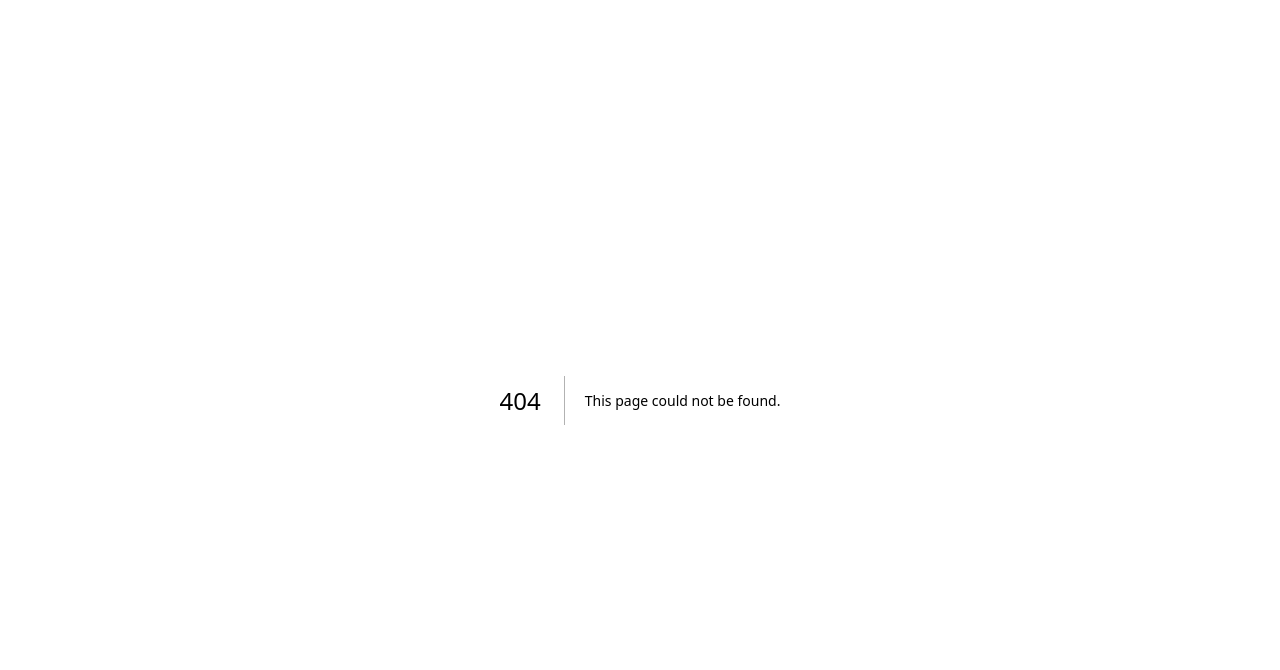
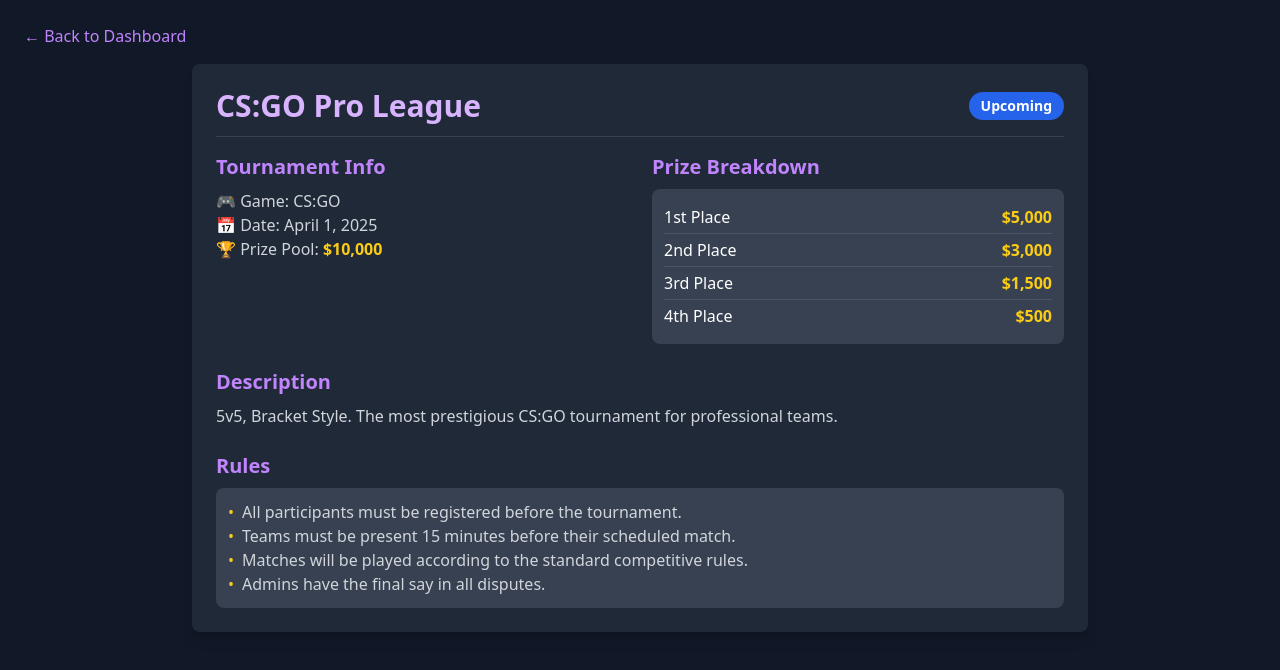
Before and after one commit to sidd-hac/gamehok_frontend, a Next.js app: page /tournaments/1 in a window 1280 px wide. Before the commit this address had no page. Shown: the top 670 px of the page. Built offline with nearby package versions, Linux system fonts and the light colour scheme.

Commit message:
detailed page done with some styling

```diff
--- a/package.json
+++ b/package.json
@@ -11,14 +11,18 @@
   "dependencies": {
     "@radix-ui/react-avatar": "^1.1.3",
     "@radix-ui/react-slot": "^1.1.2",
+    "@react-three/fiber": "^9.0.4",
+    "@types/three": "^0.173.0",
     "class-variance-authority": "^0.7.1",
     "clsx": "^2.1.1",
     "lucide-react": "^0.476.0",
+    "motion": "^12.4.7",
     "next": "15.1.7",
     "react": "^19.0.0",
     "react-dom": "^19.0.0",
     "tailwind-merge": "^3.0.2",
-    "tailwindcss-animate": "^1.0.7"
+    "tailwindcss-animate": "^1.0.7",
+    "three": "^0.173.0"
   },
   "devDependencies": {
     "@eslint/eslintrc": "^3",
--- a/src/app/page.tsx
+++ b/src/app/page.tsx
@@ -1,3 +1,4 @@
+"use client"
 
 import TournamentDashboard from "@/components/Dashboard";
 import Navbar from "@/components/Navbar";
--- /dev/null
+++ b/src/app/tournaments/[id]/page.tsx
@@ -0,0 +1,135 @@
+"use client";
+
+import { useEffect, useState } from "react";
+import { useParams, useRouter } from "next/navigation";
+
+interface Tournament {
+  id: number;
+  title: string;
+  gameName: string;
+  date: string;
+  prizePool: number;
+  status: string;
+  description: string;
+  prizeBreakdown: { position: string; amount: number }[];
+  rules: string[];
+}
+
+const Tournaments: Tournament[] = [
+  {
+    id: 1,
+    title: "CS:GO Pro League",
+    gameName: "CS:GO",
+    date: "April 1, 2025",
+    prizePool: 10000,
+    status: "Upcoming",
+    description: "5v5, Bracket Style. The most prestigious CS:GO tournament for professional teams.",
+    prizeBreakdown: [
+      { position: "1st Place", amount: 5000 },
+      { position: "2nd Place", amount: 3000 },
+      { position: "3rd Place", amount: 1500 },
+      { position: "4th Place", amount: 500 },
+    ],
+    rules: [
+      "All participants must be registered before the tournament.",
+      "Teams must be present 15 minutes before their scheduled match.",
+      "Matches will be played according to the standard competitive rules.",
+      "Admins have the final say in all disputes.",
+    ],
+  },
+];
+
+export default function TournamentDetailPage() {
+  const { id } = useParams();
+  const router = useRouter();
+  const [tournament, setTournament] = useState<Tournament | null>(null);
+
+  useEffect(() => {
+    if (id) {
+      const foundTournament = Tournaments.find((t) => t.id === Number(id));
+      setTournament(foundTournament || null);
+    }
+  }, [id]);
+
+  if (!tournament) {
+    return (
+      <div className="flex items-center justify-center h-screen text-white">
+        <p className="text-2xl font-semibold text-gray-400">Tournament Not Found</p>
+      </div>
+    );
+  }
+
+  return (
+    <div className="min-h-screen bg-gray-900 text-white p-6">
+      {/* Back to Dashboard */}
+      <button
+        onClick={() => router.back()}
+        className="text-purple-400 hover:underline mb-4 block"
+      >
+        ← Back to Dashboard
+      </button>
+
+      {/* Tournament Container */}
+      <div className="max-w-4xl mx-auto bg-gray-800 p-6 rounded-lg shadow-lg">
+        {/* Header */}
+        <div className="flex justify-between items-center border-b border-gray-700 pb-3">
+          <h1 className="text-3xl font-bold text-purple-300">{tournament.title}</h1>
+          <span
+            className={`px-3 py-1 rounded-full text-sm font-semibold ${
+              tournament.status === "Upcoming" ? "bg-blue-600" : "bg-green-600"
+            }`}
+          >
+            {tournament.status}
+          </span>
+        </div>
+
+        {/* Tournament Info */}
+        <div className="grid grid-cols-2 gap-6 mt-4">
+          <div>
+            <h2 className="text-xl font-bold text-purple-400 mb-2">Tournament Info</h2>
+            <p className="text-gray-300">🎮 Game: {tournament.gameName}</p>
+            <p className="text-gray-300">📅 Date: {tournament.date}</p>
+            <p className="text-gray-300">
+              🏆 Prize Pool: <span className="text-yellow-400 font-semibold">${tournament.prizePool.toLocaleString()}</span>
+            </p>
+          </div>
+
+          {/* Prize Breakdown */}
+          <div>
+            <h2 className="text-xl font-bold text-purple-400 mb-2">Prize Breakdown</h2>
+            <div className="bg-gray-700 p-3 rounded-lg">
+              {tournament.prizeBreakdown.map((prize, index) => (
+                <div
+                  key={index}
+                  className="flex justify-between border-b border-gray-600 py-1 last:border-0"
+                >
+                  <span>{prize.position}</span>
+                  <span className="text-yellow-400 font-semibold">${prize.amount.toLocaleString()}</span>
+                </div>
+              ))}
+            </div>
+          </div>
+        </div>
+
+        {/* Description */}
+        <div className="mt-6">
+          <h2 className="text-xl font-bold text-purple-400 mb-2">Description</h2>
+          <p className="text-gray-300">{tournament.description}</p>
+        </div>
+
+        {/* Rules Section */}
+        <div className="mt-6">
+          <h2 className="text-xl font-bold text-purple-400 mb-2">Rules</h2>
+          <div className="bg-gray-700 p-3 rounded-lg">
+            {tournament.rules.map((rule, index) => (
+              <p key={index} className="text-gray-300 flex items-start">
+                <span className="text-yellow-400 mr-2">•</span>
+                {rule}
+              </p>
+            ))}
+          </div>
+        </div>
+      </div>
+    </div>
+  );
+}
--- a/src/components/Dashboard.tsx
+++ b/src/components/Dashboard.tsx
@@ -2,6 +2,7 @@
 
 import { useState } from "react";
 import { Button } from "./ui/button";
+import Link from "next/link";
 
 interface Tournament {
     id: number;
@@ -97,7 +98,7 @@
                 {filteredTournaments.map((t) => (
                     <div
                         key={t.id}
-                        className="bg-gray-800 p-5 rounded-2xl shadow-lg border border-gray-800 hover:scale-[1.02] transition"
+                        className="bg-gray-800 p-5 rounded-2xl shadow-xl border border-gray-800 hover:scale-[1.02] transition "
                     >
                         <div className="flex justify-between items-center p-1" >
 
@@ -122,7 +123,9 @@
                             className="mt-2"
                             variant="secondary"
                         >
-                            View details
+                            <Link href={`/tournaments/${t.id}`}>
+                                View details
+                            </Link>
                         </Button>
 
                         <p className="text-gray-400 mt-3 text-sm">{t.description}</p>
```
Also changed, not shown: 1 other file (tests, documents, lock files or other folders).
